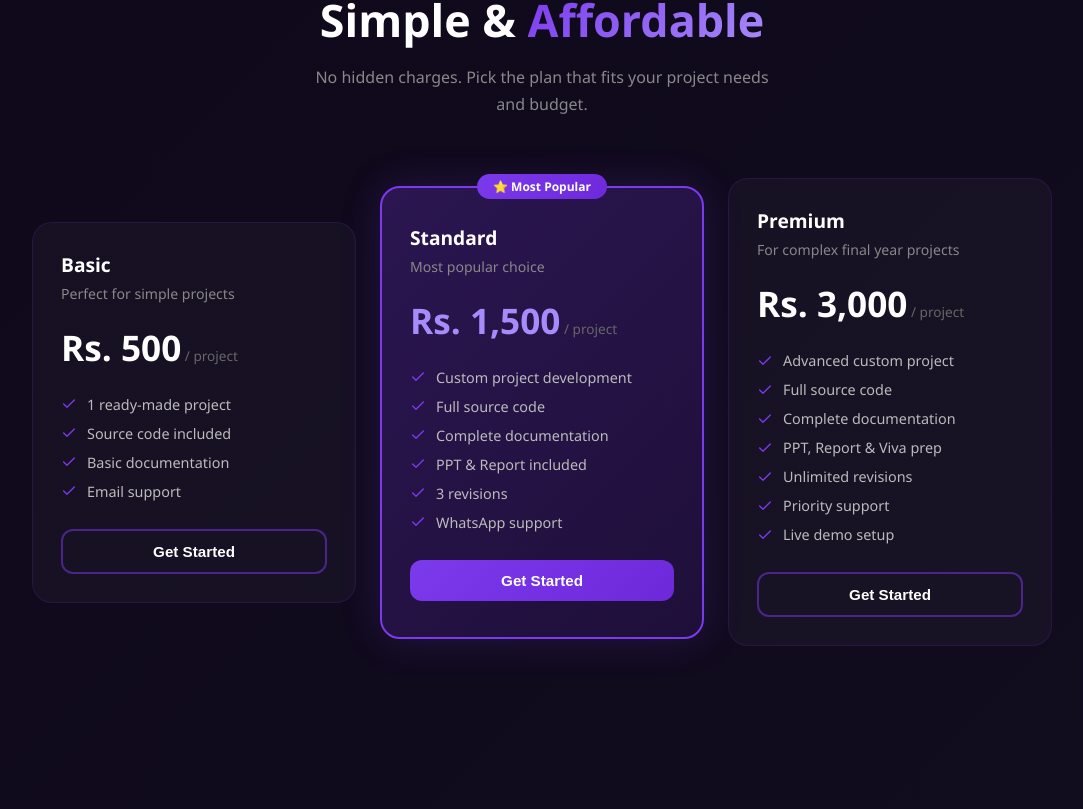
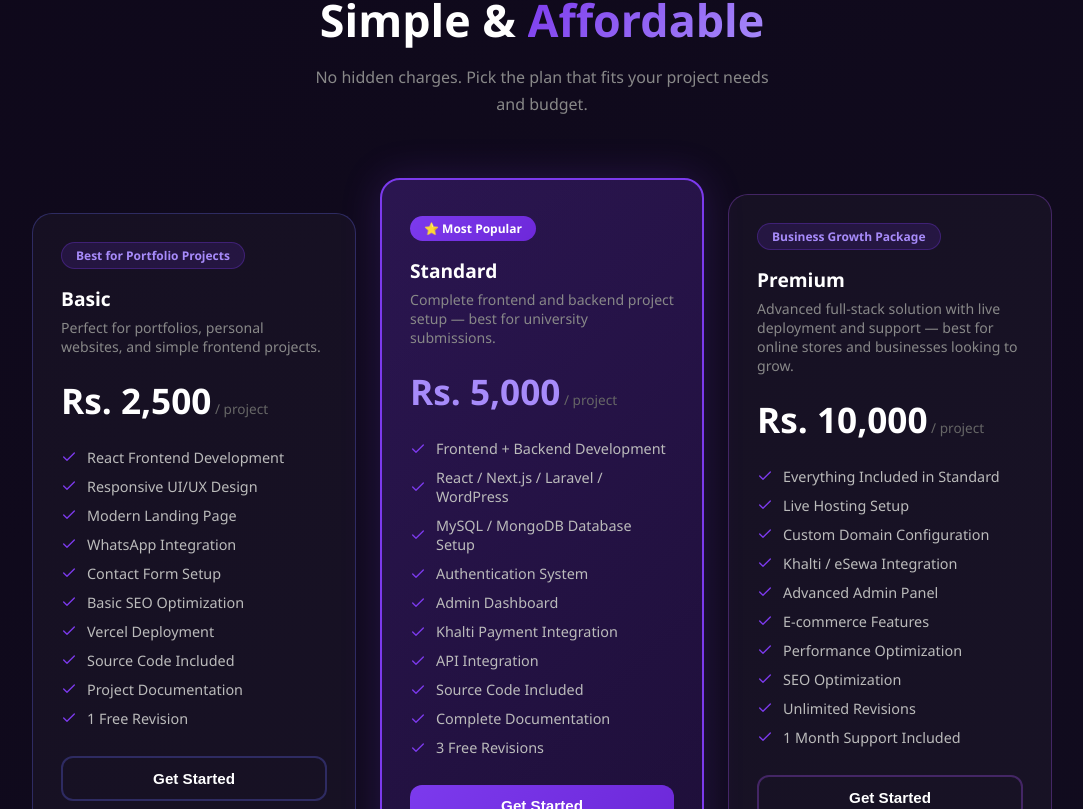
Before and after one commit to rijan0717/ProjectPassout, a React (Create React App) app: page / in a window 1280 px wide. Shown: the part 1991-2800 px from the top of the page, without its empty margins (98-1181 px from the left). Built offline with nearby package versions, Linux system fonts and the light colour scheme.

Commit message:
Pricing adjustment

```diff
--- a/src/components/Pricing.jsx
+++ b/src/components/Pricing.jsx
@@ -4,47 +4,73 @@ import { FiCheck } from "react-icons/fi";
 const plans = [
   {
     name: "Basic",
-    price: "Rs. 500",
-    description: "Perfect for simple projects",
+    badge: "Best for Portfolio Projects",
+    price: "Rs. 2,500",
+    description:
+      "Perfect for portfolios, personal websites, and simple frontend projects.",
     features: [
-      "1 ready-made project",
-      "Source code included",
-      "Basic documentation",
-      "Email support",
+      "React Frontend Development",
+      "Responsive UI/UX Design",
+      "Modern Landing Page",
+      "WhatsApp Integration",
+      "Contact Form Setup",
+      "Basic SEO Optimization",
+      "Vercel Deployment",
+      "Source Code Included",
+      "Project Documentation",
+      "1 Free Revision",
     ],
     highlighted: false,
+    glow: "rgba(99, 102, 241, 0.15)",
+    border: "rgba(99, 102, 241, 0.3)",
   },
+
   {
     name: "Standard",
-    price: "Rs. 1,500",
-    description: "Most popular choice",
+    badge: "⭐ Most Popular",
+    price: "Rs. 5,000",
+    description:
+      "Complete frontend and backend project setup — best for university submissions.",
     features: [
-      "Custom project development",
-      "Full source code",
-      "Complete documentation",
-      "PPT & Report included",
-      "3 revisions",
-      "WhatsApp support",
+      "Frontend + Backend Development",
+      "React / Next.js / Laravel / WordPress",
+      "MySQL / MongoDB Database Setup",
+      "Authentication System",
+      "Admin Dashboard",
+      "Khalti Payment Integration",
+      "API Integration",
+      "Source Code Included",
+      "Complete Documentation",
+      "3 Free Revisions",
     ],
     highlighted: true,
+    glow: "rgba(124, 58, 237, 0.2)",
+    border: "#7c3aed",
   },
+
   {
     name: "Premium",
-    price: "Rs. 3,000",
-    description: "For complex final year projects",
+    badge: "Business Growth Package",
+    price: "Rs. 10,000",
+    description:
+      "Advanced full-stack solution with live deployment and support — best for online stores and businesses looking to grow.",
     features: [
-      "Advanced custom project",
-      "Full source code",
-      "Complete documentation",
-      "PPT, Report & Viva prep",
-      "Unlimited revisions",
-      "Priority support",
-      "Live demo setup",
+      "Everything Included in Standard",
+      "Live Hosting Setup",
+      "Custom Domain Configuration",
+      "Khalti / eSewa Integration",
+      "Advanced Admin Panel",
+      "E-commerce Features",
+      "Performance Optimization",
+      "SEO Optimization",
+      "Unlimited Revisions",
+      "1 Month Support Included",
     ],
     highlighted: false,
+    glow: "rgba(168, 85, 247, 0.15)",
+    border: "rgba(168, 85, 247, 0.3)",
   },
 ];
-
 function Pricing() {
   return (
     <section id="pricing" style={{ padding: "100px 40px", maxWidth: "1100px", margin: "0 auto" }}>
@@ -70,12 +96,7 @@ function Pricing() {
         </p>
       </motion.div>
 
-      <div style={{
-        display: "grid",
-        gridTemplateColumns: "repeat(auto-fill, minmax(280px, 1fr))",
-        gap: "24px",
-        alignItems: "center",
-      }}>
+      <div className="pricing-grid">
         {plans.map((plan, i) => (
           <motion.div
             key={plan.name}
@@ -83,37 +104,42 @@ function Pricing() {
             whileInView={{ opacity: 1, y: 0 }}
             viewport={{ once: true }}
             transition={{ delay: i * 0.15, duration: 0.5 }}
-            whileHover={{ y: -6 }}
+            whileHover={{
+              y: -8,
+              boxShadow: `0 0 40px ${plan.glow}, 0 0 80px ${plan.glow}`,
+              borderColor: plan.border,
+            }}
             style={{
               background: plan.highlighted
                 ? "linear-gradient(135deg, rgba(124,58,237,0.25), rgba(109,40,217,0.15))"
                 : "rgba(255,255,255,0.03)",
               border: plan.highlighted
-                ? "2px solid #7c3aed"
-                : "1px solid rgba(124,58,237,0.15)",
+                ? `2px solid ${plan.border}`
+                : `1px solid ${plan.border}`,
               borderRadius: "20px",
               padding: plan.highlighted ? "36px 28px" : "28px",
               position: "relative",
-              boxShadow: plan.highlighted ? "0 0 40px rgba(124,58,237,0.2)" : "none",
+              boxShadow: plan.highlighted ? `0 0 40px ${plan.glow}` : "none",
+              transition: "box-shadow 0.3s ease, border-color 0.3s ease",
+              cursor: "pointer",
             }}
           >
-            {plan.highlighted && (
+            {/* BADGE */}
             <div style={{
-                position: "absolute",
-                top: "-14px",
-                left: "50%",
-                transform: "translateX(-50%)",
-                background: "linear-gradient(135deg,#7c3aed,#6d28d9)",
-                color: "white",
+              display: "inline-block",
+              background: plan.highlighted
+                ? "linear-gradient(135deg,#7c3aed,#6d28d9)"
+                : "rgba(124,58,237,0.15)",
+              color: plan.highlighted ? "white" : "#a78bfa",
               fontSize: "0.75rem",
               fontWeight: 700,
-                padding: "4px 16px",
+              padding: "4px 14px",
               borderRadius: "20px",
-                whiteSpace: "nowrap",
+              marginBottom: "16px",
+              border: plan.highlighted ? "none" : "1px solid rgba(124,58,237,0.3)",
             }}>
-                ⭐ Most Popular
+              {plan.badge}
             </div>
-            )}
 
             <div style={{ marginBottom: "20px" }}>
               <h3 style={{ fontSize: "1.2rem", fontWeight: 700, marginBottom: "6px" }}>{plan.name}</h3>
@@ -137,7 +163,7 @@ function Pricing() {
                   fontSize: "0.9rem",
                   marginBottom: "10px",
                 }}>
-                  <FiCheck size={16} color="#7c3aed" />
+                  <FiCheck size={16} color="#7c3aed" style={{ flexShrink: 0 }} />
                   {feature}
                 </li>
               ))}
@@ -150,7 +176,7 @@ function Pricing() {
                 width: "100%",
                 padding: "12px",
                 borderRadius: "12px",
-                border: plan.highlighted ? "none" : "2px solid rgba(124,58,237,0.5)",
+                border: plan.highlighted ? "none" : `2px solid ${plan.border}`,
                 background: plan.highlighted
                   ? "linear-gradient(135deg,#7c3aed,#6d28d9)"
                   : "transparent",
@@ -168,13 +194,5 @@ function Pricing() {
     </section>
   );
 }
-<div
-        className="pricing-grid"
-        style={{
-          display: "grid",
-          gridTemplateColumns: "repeat(auto-fill, minmax(280px, 1fr))",
-          gap: "24px",
-          alignItems: "center",
-        }}
-      ></div>
+
 export default Pricing;
```
Lines whose indentation alone changed are shown as unchanged.
